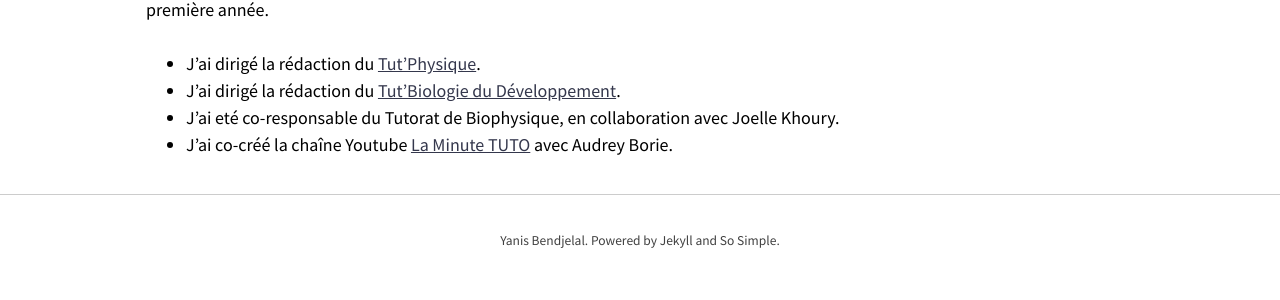
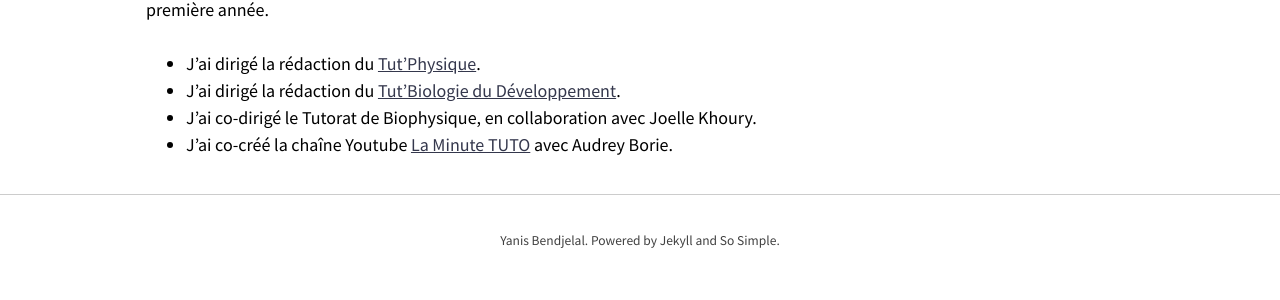
Before and after one commit to Bendjelal/bendjelal.github.io, a Jekyll site: the page built from associatif/associatif.md, in a window 1280 px wide. Shown: the part 1088-1388 px from the top of the page. Built offline with Jekyll 4.4.1, drawn with Linux system fonts in a browser that asks for light colours; nearby versions of some CDN libraries.

Commit message:
Update associatif.md

```diff
--- a/associatif/associatif.md
+++ b/associatif/associatif.md
@@ -27,5 +27,5 @@ Au cours de ma césure, j'ai rédigé le [premier guide](https://drive.google.co
 Au cours de ma deuxième année de médecine, j'ai participé au Tutorat de Sorbonne Université à destination des étudiant en première année.
 - J'ai dirigé la rédaction du [Tut'Physique](https://drive.google.com/file/d/17VgBKymZdykhiSQzvBQEDLcgaoNamVCW/view).
 - J'ai dirigé la rédaction du [Tut'Biologie du Développement](https://drive.google.com/file/d/17H-H5dqWLdVZrgsdDLH7bNZzYC9anwsS/view?usp=sharing).
-- J'ai eté co-responsable du Tutorat de Biophysique, en collaboration avec Joelle Khoury.
+- J'ai co-dirigé le Tutorat de Biophysique, en collaboration avec Joelle Khoury.
 - J'ai co-créé la chaîne Youtube [La Minute TUTO](https://www.youtube.com/channel/UC8BFOYNgIknHpJqX9gJTpVQ) avec Audrey Borie.
```
